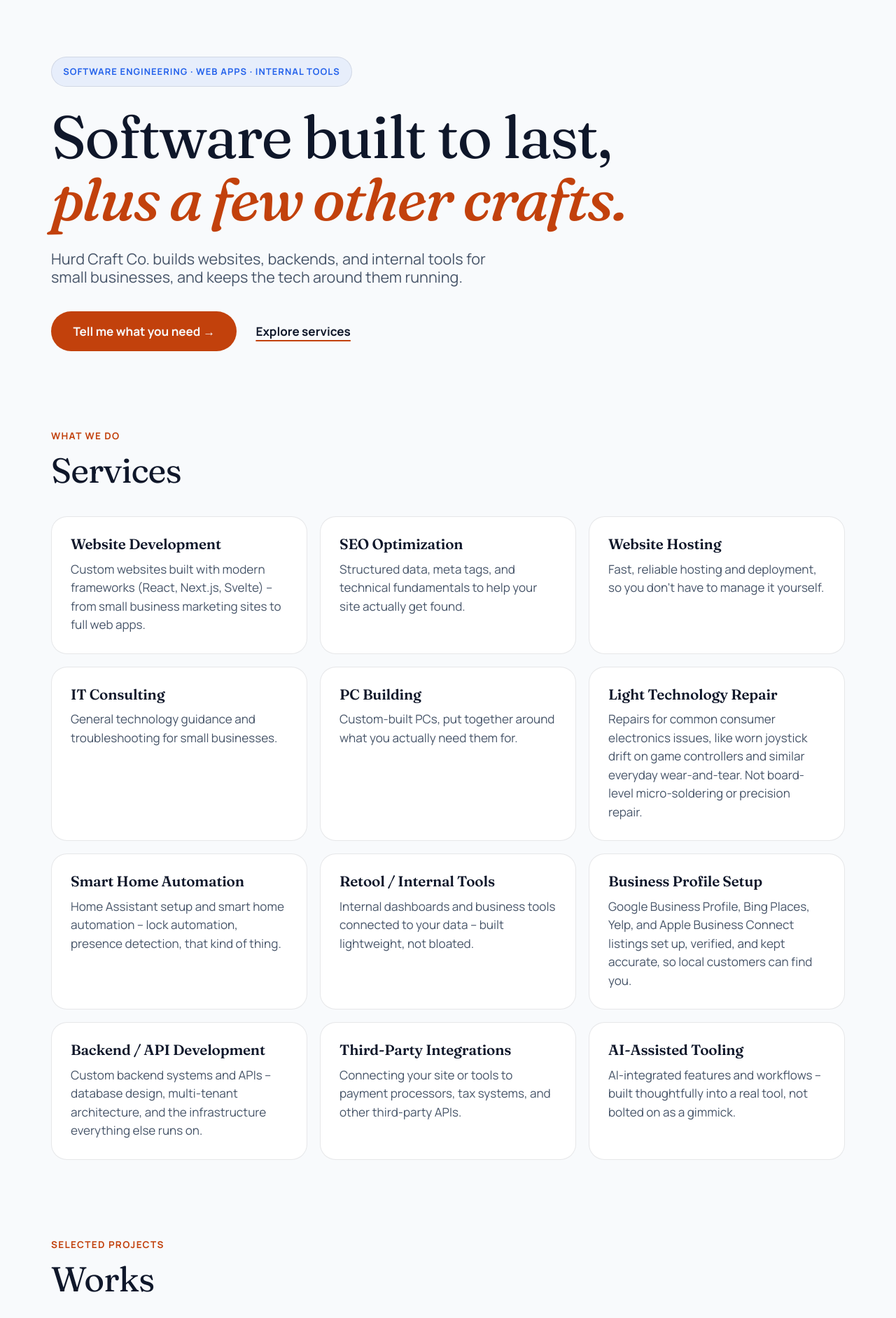
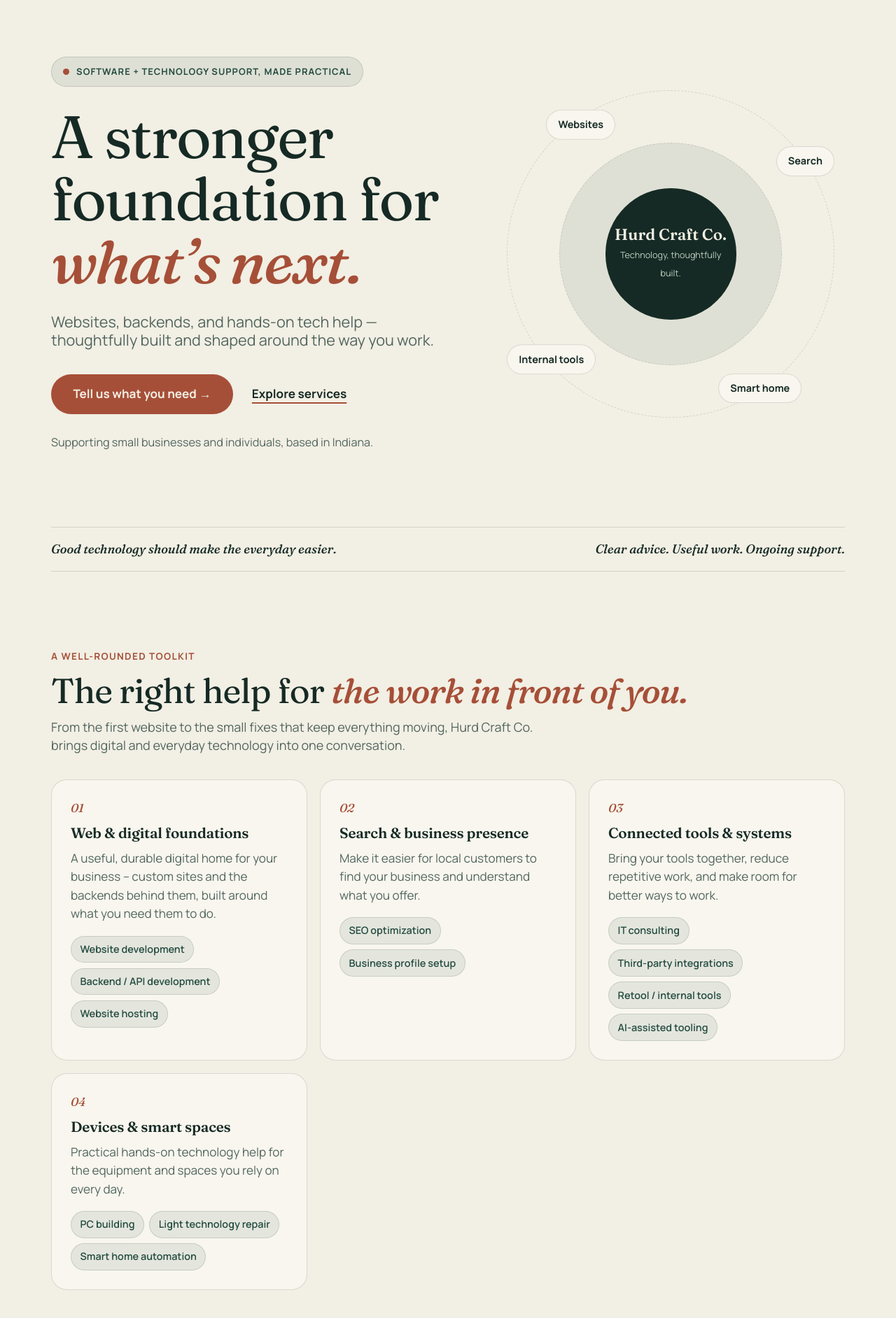
Before and after one commit to rh7112/hurd-cc, a React (Vite) app: page / in a window 1280 px wide. Shown: the part 200-2084 px from the top of the page at 70% size. Built offline with nearby package versions, Linux system fonts and the light colour scheme.

Commit message:
Restyle homepage after Fieldnote Systems: cream/forest/terracotta palette, hero diagram, grouped services, approach steps, dark CTA band
Co-Authored-By: Claude Sonnet 5.5 <noreply@anthropic.com>

```diff
--- a/src/App.css
+++ b/src/App.css
@@ -116,12 +116,18 @@
 }
 
 .home-hero {
+  display: grid;
+  grid-template-columns: minmax(0, 1.15fr) minmax(0, 1fr);
+  align-items: center;
+  gap: clamp(2rem, 5vw, 4rem);
+  padding-top: clamp(1.5rem, 5vw, 3.5rem);
+}
+
+.home-hero-copy {
   display: flex;
   flex-direction: column;
   align-items: flex-start;
   gap: 1.5rem;
-  padding-top: clamp(1.5rem, 5vw, 3.5rem);
-  max-width: 48rem;
 }
 
 .home-pill {
@@ -135,6 +141,15 @@
   font-weight: 700;
   letter-spacing: 0.08em;
   text-transform: uppercase;
+  align-items: center;
+  gap: 0.55rem;
+}
+
+.home-dot {
+  width: 0.5rem;
+  height: 0.5rem;
+  border-radius: 50%;
+  background: var(--accent-2);
 }
 
 .home-hero h1 {
@@ -266,6 +281,201 @@
   color: var(--accent-2);
 }
 
+.home-place {
+  font-size: 0.9rem;
+  color: var(--text);
+}
+
+.home-sub {
+  max-width: 40rem;
+  color: var(--text);
+}
+
+.home-heading h2 em,
+.home-cta h2 em {
+  font-style: italic;
+  color: var(--accent-2);
+}
+
+.home-aside {
+  font-size: 0.95rem;
+}
+
+.card-num {
+  font-family: var(--display);
+  font-size: 0.95rem;
+  font-style: italic;
+  color: var(--accent-2);
+}
+
+.card-grid-steps {
+  grid-template-columns: repeat(auto-fit, minmax(15rem, 1fr));
+}
+
+.chip-list {
+  list-style: none;
+  margin: 0.4rem 0 0;
+  padding: 0;
+  display: flex;
+  flex-wrap: wrap;
+  gap: 0.4rem;
+}
+
+.chip-list li {
+  padding: 0.3rem 0.7rem;
+  border: 1px solid var(--border);
+  border-radius: 999px;
+  background: var(--accent-bg);
+  color: var(--accent);
+  font-size: 0.8rem;
+  font-weight: 600;
+}
+
+.home-strip {
+  display: flex;
+  flex-wrap: wrap;
+  justify-content: space-between;
+  gap: 0.5rem 2rem;
+  padding: 1rem 0;
+  border-top: 1px solid var(--border);
+  border-bottom: 1px solid var(--border);
+  font-family: var(--display);
+  font-style: italic;
+  color: var(--text-h);
+}
+
+.home-cta {
+  display: flex;
+  flex-direction: column;
+  align-items: center;
+  gap: 1.25rem;
+  padding: clamp(2.5rem, 7vw, 4.5rem) clamp(1.25rem, 5vw, 3rem);
+  border-radius: 1.75rem;
+  background: var(--band-bg);
+  text-align: center;
+}
+
+.home-cta h2 {
+  color: var(--band-text);
+  font-size: clamp(1.9rem, 4vw, 2.75rem);
+  font-weight: 500;
+}
+
+.home-cta .home-kicker,
+.home-cta h2 em {
+  color: var(--band-accent);
+}
+
+.home-cta .home-sub,
+.home-cta .contact-details {
+  color: var(--band-muted);
+}
+
+.home-cta .cta-button {
+  background: var(--band-accent);
+  color: var(--band-bg);
+}
+
+.home-cta .contact-details a:hover {
+  color: var(--band-text);
+}
+
+/* Hero diagram */
+
+.home-orbit {
+  position: relative;
+  width: min(100%, 26rem);
+  aspect-ratio: 1;
+  justify-self: center;
+}
+
+.orbit-ring {
+  position: absolute;
+  border: 1px dashed var(--border);
+  border-radius: 50%;
+}
+
+.orbit-ring-outer {
+  inset: 0;
+}
+
+.orbit-ring-inner {
+  inset: 16%;
+  background: var(--accent-bg);
+}
+
+.orbit-core {
+  position: absolute;
+  inset: 30%;
+  display: flex;
+  flex-direction: column;
+  align-items: center;
+  justify-content: center;
+  gap: 0.25rem;
+  padding: 0.75rem;
+  border-radius: 50%;
+  background: var(--band-bg);
+  color: var(--band-text);
+  text-align: center;
+}
+
+.orbit-core-brand {
+  font-family: var(--display);
+  font-size: clamp(1rem, 2.4vw, 1.25rem);
+  font-weight: 600;
+}
+
+.orbit-core-line {
+  font-size: 0.7rem;
+  color: var(--band-muted);
+}
+
+.orbit-chip {
+  position: absolute;
+  padding: 0.4rem 0.9rem;
+  border: 1px solid var(--border);
+  border-radius: 999px;
+  background: var(--card-bg);
+  color: var(--text-h);
+  font-size: 0.8rem;
+  font-weight: 700;
+  white-space: nowrap;
+  animation: orbit-float 6s ease-in-out infinite;
+}
+
+.orbit-chip-a {
+  top: 6%;
+  left: 12%;
+}
+
+.orbit-chip-b {
+  top: 18%;
+  right: 0;
+  animation-delay: -1.5s;
+}
+
+.orbit-chip-c {
+  bottom: 12%;
+  left: 0;
+  animation-delay: -3s;
+}
+
+.orbit-chip-d {
+  bottom: 4%;
+  right: 10%;
+  animation-delay: -4.5s;
+}
+
+@keyframes orbit-float {
+  0%,
+  100% {
+    transform: translateY(0);
+  }
+  50% {
+    transform: translateY(-6px);
+  }
+}
+
 .contact-details {
   margin-top: auto;
   display: flex;
@@ -307,10 +517,20 @@ html {
     scroll-behavior: auto;
   }
 
+  .orbit-chip {
+    animation: none;
+  }
+
   .card,
   .card-link:hover {
     transition: none;
     transform: none;
+  }
+}
+
+@media (max-width: 860px) {
+  .home-hero {
+    grid-template-columns: 1fr;
   }
 }
 
--- a/src/App.jsx
+++ b/src/App.jsx
@@ -42,59 +42,53 @@ const works = [
   },
 ]
 
-const offeredServices = [
+const serviceGroups = [
   {
-    name: 'Website Development',
+    name: 'Web & digital foundations',
     description:
-      'Custom websites built with modern frameworks (React, Next.js, Svelte) -- from small business marketing sites to full web apps.',
+      'A useful, durable digital home for your business -- custom sites and the backends behind them, built around what you need them to do.',
+    items: ['Website development', 'Backend / API development', 'Website hosting'],
   },
   {
-    name: 'SEO Optimization',
-    description: 'Structured data, meta tags, and technical fundamentals to help your site actually get found.',
+    name: 'Search & business presence',
+    description:
+      'Make it easier for local customers to find your business and understand what you offer.',
+    items: ['SEO optimization', 'Business profile setup'],
   },
   {
-    name: 'Website Hosting',
-    description: "Fast, reliable hosting and deployment, so you don't have to manage it yourself.",
+    name: 'Connected tools & systems',
+    description:
+      'Bring your tools together, reduce repetitive work, and make room for better ways to work.',
+    items: ['IT consulting', 'Third-party integrations', 'Retool / internal tools', 'AI-assisted tooling'],
   },
   {
-    name: 'IT Consulting',
-    description: 'General technology guidance and troubleshooting for small businesses.',
+    name: 'Devices & smart spaces',
+    description:
+      'Practical hands-on technology help for the equipment and spaces you rely on every day.',
+    items: ['PC building', 'Light technology repair', 'Smart home automation'],
+  },
+]
+
+const steps = [
+  {
+    name: "Tell us what's going on",
+    description: 'Share the goal, the snag, or the part of your setup you would like to improve.',
   },
   {
-    name: 'PC Building',
-    description: 'Custom-built PCs, put together around what you actually need them for.',
+    name: 'Find a sensible next step',
+    description: "We'll get clear on what matters and shape the work around your needs.",
   },
   {
-    name: 'Light Technology Repair',
-    description:
-      'Repairs for common consumer electronics issues, like worn joystick drift on game controllers and similar everyday wear-and-tear. Not board-level micro-soldering or precision repair.',
+    name: 'Make it work in real life',
+    description: 'Build, connect, configure, or troubleshoot, with practical support along the way.',
   },
-  {
-    name: 'Smart Home Automation',
-    description: 'Home Assistant setup and smart home automation -- lock automation, presence detection, that kind of thing.',
-  },
-  {
-    name: 'Retool / Internal Tools',
-    description: 'Internal dashboards and business tools connected to your data -- built lightweight, not bloated.',
-  },
-  {
-    name: 'Business Profile Setup',
-    description:
-      'Google Business Profile, Bing Places, Yelp, and Apple Business Connect listings set up, verified, and kept accurate, so local customers can find you.',
-  },
-  {
-    name: 'Backend / API Development',
-    description:
-      'Custom backend systems and APIs -- database design, multi-tenant architecture, and the infrastructure everything else runs on.',
-  },
-  {
-    name: 'Third-Party Integrations',
-    description: 'Connecting your site or tools to payment processors, tax systems, and other third-party APIs.',
-  },
-  {
-    name: 'AI-Assisted Tooling',
-    description: 'AI-integrated features and workflows -- built thoughtfully into a real tool, not bolted on as a gimmick.',
-  },
+]
+
+const orbitChips = [
+  { label: 'Websites', className: 'orbit-chip-a' },
+  { label: 'Search', className: 'orbit-chip-b' },
+  { label: 'Internal tools', className: 'orbit-chip-c' },
+  { label: 'Smart home', className: 'orbit-chip-d' },
 ]
 
 function App() {
@@ -103,52 +97,119 @@ function App() {
       <nav className="home-nav" aria-label="Primary">
         <Logo />
         <div className="home-nav-links">
-          <a href="#services">Services</a>
+          <a href="#services">What we do</a>
+          <a href="#approach">How we work</a>
           <a href="#works">Works</a>
           <a className="home-nav-cta" href="/contact">
-            Get in touch
+            Let&rsquo;s talk
           </a>
         </div>
       </nav>
 
       <header className="home-hero">
-        <p className="home-pill">Software engineering &middot; Web apps &middot; Internal tools</p>
+        <div className="home-hero-copy">
+          <p className="home-pill">
+            <span className="home-dot" aria-hidden="true" />
+            Software + technology support, made practical
+          </p>
           <h1>
-          Software built to last, <em>plus a few other crafts.</em>
+            A stronger foundation for <em>what&rsquo;s next.</em>
           </h1>
           <p className="home-lede">
-          Hurd Craft Co. builds websites, backends, and internal tools for small businesses, and keeps the tech around
-          them running.
+            Websites, backends, and hands-on tech help &mdash; thoughtfully built and shaped around the way you work.
           </p>
           <div className="home-hero-actions">
             <a className="cta-button" href="/contact">
-            Tell me what you need &rarr;
+              Tell us what you need &rarr;
             </a>
             <a className="home-link" href="#services">
               Explore services
             </a>
           </div>
+          <p className="home-place">Supporting small businesses and individuals, based in Indiana.</p>
+        </div>
+
+        <div className="home-orbit" aria-hidden="true">
+          <div className="orbit-ring orbit-ring-outer" />
+          <div className="orbit-ring orbit-ring-inner" />
+          <div className="orbit-core">
+            <span className="orbit-core-brand">Hurd Craft Co.</span>
+            <span className="orbit-core-line">Technology, thoughtfully built.</span>
+          </div>
+          {orbitChips.map((chip) => (
+            <span key={chip.label} className={`orbit-chip ${chip.className}`}>
+              {chip.label}
+            </span>
+          ))}
+        </div>
       </header>
+
+      <div className="home-strip">
+        <p>Good technology should make the everyday easier.</p>
+        <p>Clear advice. Useful work. Ongoing support.</p>
+      </div>
 
       <section id="services" className="home-section" aria-label="Services">
         <div className="home-heading">
-          <p className="home-kicker">What we do</p>
-          <h2>Services</h2>
+          <p className="home-kicker">A well-rounded toolkit</p>
+          <h2>
+            The right help for <em>the work in front of you.</em>
+          </h2>
+          <p className="home-sub">
+            From the first website to the small fixes that keep everything moving, Hurd Craft Co. brings digital and
+            everyday technology into one conversation.
+          </p>
         </div>
         <ul className="card-grid card-grid-services">
-          {offeredServices.map((service) => (
-            <li key={service.name} className="card">
-              <h3>{service.name}</h3>
-              <p>{service.description}</p>
+          {serviceGroups.map((group, i) => (
+            <li key={group.name} className="card">
+              <span className="card-num">{String(i + 1).padStart(2, '0')}</span>
+              <h3>{group.name}</h3>
+              <p>{group.description}</p>
+              <ul className="chip-list">
+                {group.items.map((item) => (
+                  <li key={item}>{item}</li>
+                ))}
+              </ul>
             </li>
           ))}
         </ul>
+        <p className="home-aside">
+          Something specific in mind?{' '}
+          <a className="home-link" href="/contact">
+            Tell us about it
+          </a>
+        </p>
+      </section>
+
+      <section id="approach" className="home-section" aria-label="How we work">
+        <div className="home-heading">
+          <p className="home-kicker">A straightforward way forward</p>
+          <h2>
+            Start <em>where you are.</em>
+          </h2>
+          <p className="home-sub">
+            No two setups are quite alike. We&rsquo;ll meet you with practical guidance and focus on what will make a
+            difference for you.
+          </p>
+        </div>
+        <ol className="card-grid card-grid-steps">
+          {steps.map((step, i) => (
+            <li key={step.name} className="card">
+              <span className="card-num">{String(i + 1).padStart(2, '0')}</span>
+              <h3>{step.name}</h3>
+              <p>{step.description}</p>
+            </li>
+          ))}
+        </ol>
       </section>
 
       <section id="works" className="home-section" aria-label="Works">
         <div className="home-heading">
           <p className="home-kicker">Selected projects</p>
-          <h2>Works</h2>
+          <h2>
+            Built by <em>Hurd Craft Co.</em>
+          </h2>
         </div>
         <ul className="card-grid card-grid-works">
           {works.map((work) =>
@@ -170,7 +231,20 @@ function App() {
         </ul>
       </section>
 
+      <section className="home-cta" aria-label="Contact">
+        <p className="home-kicker">A good place to begin</p>
+        <h2>
+          What could work <em>a little better?</em>
+        </h2>
+        <p className="home-sub">
+          Tell us what you&rsquo;re building, what&rsquo;s not working, or what you&rsquo;d like to make simpler.
+        </p>
+        <a className="cta-button" href="/contact">
+          Get in touch &rarr;
+        </a>
         <ContactDetails />
+      </section>
+
       <hurd-footer tagline="Hurd Craft Co. LLC"></hurd-footer>
     </main>
   )
--- a/src/index.css
+++ b/src/index.css
@@ -1,21 +1,25 @@
 :root {
-  --text: #475569;
-  --text-h: #0f172a;
-  --bg: #f8fafc;
-  --border: rgba(15, 23, 42, 0.1);
-  --card-bg: #ffffff;
-  /* Brand blue (#2563eb) -- identity accent (eyebrow/link text, hover
-     borders). Passes WCAG AA (~5.2:1) as text directly against --bg and
-     --card-bg, so it's used as-is rather than needing a darkened variant. */
-  --accent: #2563eb;
-  --accent-bg: rgba(37, 99, 235, 0.08);
+  --text: #52665f;
+  --text-h: #162a25;
+  --bg: #f2efe4;
+  --border: rgba(22, 42, 37, 0.14);
+  --card-bg: #f8f6ee;
+  /* Forest green -- identity accent (links, pills, chips, dark bands).
+     Clears AA as text against --bg and --card-bg. */
+  --accent: #244c41;
+  --accent-bg: rgba(36, 76, 65, 0.09);
+  /* Dark band (CTA section) -- stays dark in both themes. */
+  --band-bg: #162a25;
+  --band-text: #f2efe4;
+  --band-muted: #bdcfc1;
+  --band-accent: #e0a48f;
   /* Brand pumpkin orange, darkened to Tailwind's orange-700 (#c2410c) --
      the raw brand hex (#e8600c) only reaches ~3.4:1 against white/card-bg,
      which fails AA for text/button-label use at this size. This shade
      clears ~5.2:1 while staying in the same hue family, so it's reserved
      for the CTA button background (paired with light --bg text) rather
      than used for small text directly. */
-  --accent-2: #c2410c;
+  --accent-2: #a64f38;
   /* Semantic status colors, kept separate from the brand accents above --
      green-700/red-600, both verified ~4.7-4.9:1 against --bg/--card-bg. */
   --success: #15803d;
@@ -45,17 +49,18 @@
 
 @media (prefers-color-scheme: dark) {
   :root {
-    --text: #94a3b8;
-    --text-h: #f8fafc;
-    --bg: #020617;
-    --border: rgba(255, 255, 255, 0.1);
-    --card-bg: #0f172a;
+    --text: #b3c4b9;
+    --text-h: #f2efe4;
+    --bg: #0f1c19;
+    --border: rgba(242, 239, 228, 0.12);
+    --card-bg: #162a25;
+    --band-bg: #1d3830;
     /* Brighter tints for dark-mode contrast, same relationship as before:
        both clear ~7-8:1 against --bg and --card-bg, comfortably past AA
        (and past AAA's 7:1) with room to spare. */
-    --accent: #60a5fa;
-    --accent-bg: rgba(96, 165, 250, 0.12);
-    --accent-2: #fb923c;
+    --accent: #9fcbb6;
+    --accent-bg: rgba(159, 203, 182, 0.12);
+    --accent-2: #e0a48f;
     /* green-400/red-400, both ~7-11:1 against the dark --bg/--card-bg. */
     --success: #4ade80;
     --error: #f87171;
```
Lines whose indentation alone changed are shown as unchanged.
